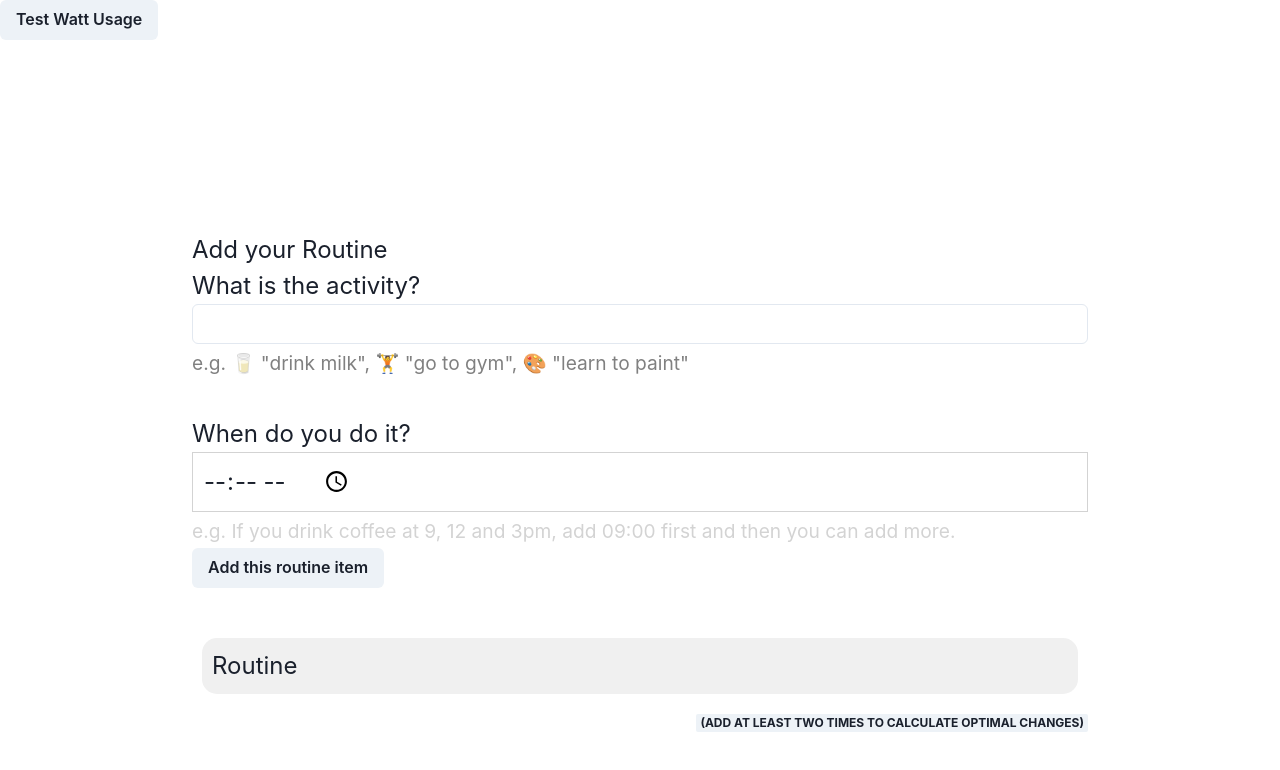
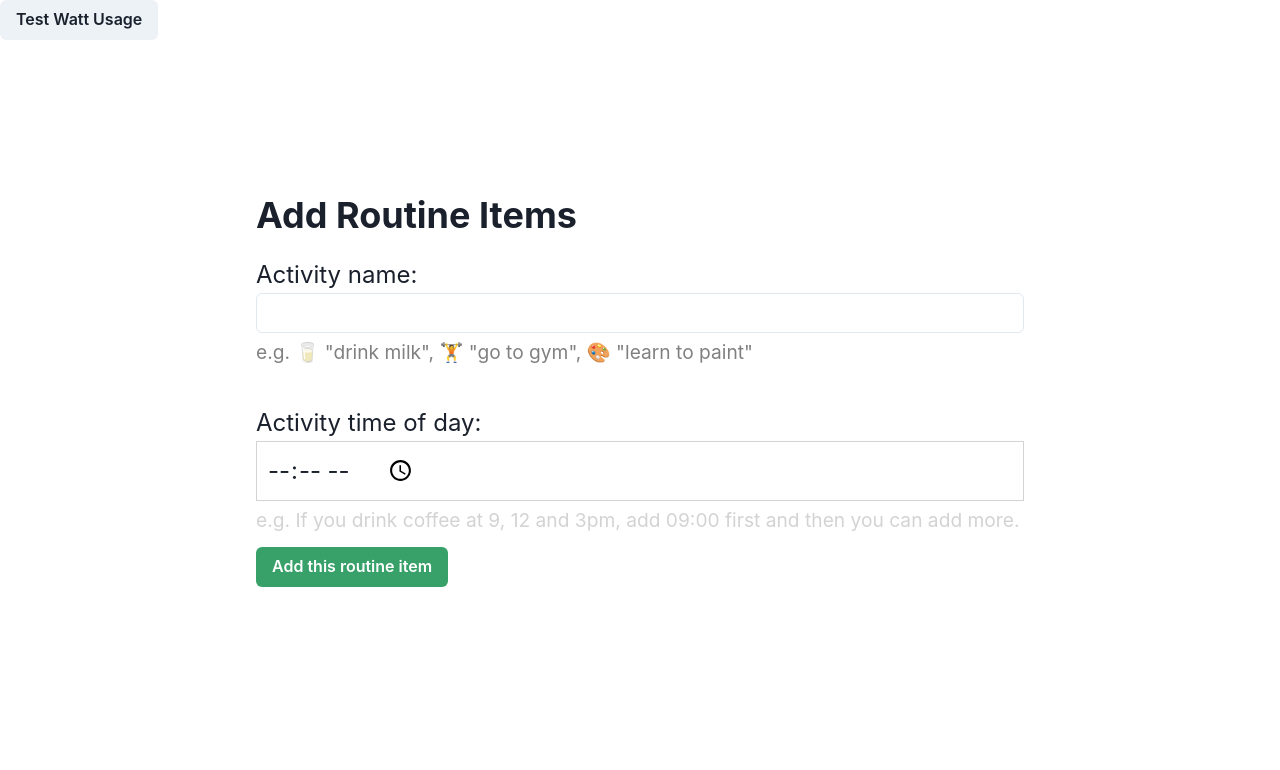
Before and after one commit to sussex-james/habitoclock, a React (Create React App) app: page / in a window 1280 px wide. Both pictures are taken after a click on the button "Help me reduce my footprint". Shown: the top 770 px of the page. Built offline with nearby package versions, Linux system fonts and the light colour scheme.

Commit message:
Fully hook up results, passes results from store as value to Results component.
- Improve the form UI/UX, make it simpler and shorter wording
- Improve the splash page copy

```diff
--- a/src/components/Entry.js
+++ b/src/components/Entry.js
@@ -36,8 +36,8 @@ const WelcomeScreen = ({onDone}) => <div>
         m="0 auto"
     >
         <Hero
-            title="Motivate yourself to achieve better habits by helping the environment"
-            subtitle="Reduce your Carbon Footprint by purposefully choosing which times to change your habits for the most green impact"
+            title="Get insights on your routines Carbon Impact"
+            subtitle="Reduce your Carbon Footprint by purposefully choosing which times to change your routine for the most green impact"
             image="https://source.unsplash.com/collection/404339/800x600"
             ctaText="Help me reduce my footprint"
             ctaOnClick={() => onDone()}
--- a/src/components/FormInterface/HabitInformationForm.js
+++ b/src/components/FormInterface/HabitInformationForm.js
@@ -1,5 +1,5 @@
 import React, {useContext, useState, useEffect} from "react";
-import { Input, Button, Badge } from '@chakra-ui/react'
+import { Input, Button, Badge, Heading } from '@chakra-ui/react'
 import {observer} from "mobx-react";
 import HabitStore from "./HabitStore";
 
@@ -24,15 +24,17 @@ export default observer(({onDone}) => {
     // that way we can calculate the negative or positive impact of habits. Running for example has no impact.
     // so user learns as they use the application too.
 
-    return(<div style={{fontSize:"150%"}}><h1>Add your Routine</h1>
+    return(<div style={{fontSize:"150%"}}>
 
-        <h1>What is the activity?</h1>
-        <Input placeholder="" onChange={(e) => setCurrentActivity(e.target.value)}/>
+        <Heading>Add Routine Items</Heading>
+        <div style={{marginTop:"20px"}}>
+            <label>Activity name:</label>
+            <Input label="Activity" placeholder="" onChange={(e) => setCurrentActivity(e.target.value)}/>
             <br />
             <small style={{color:"grey"}}>e.g. 🥛 "drink milk", 🏋️ "go to gym", 🎨 "learn to paint"</small>
             <div>
                <br />
-        When do you do it?<br />
+            Activity time of day:<br />
 
                 <div style={{padding:"10px", border: "1px solid lightgrey"}}>
                     <input type="time" id="habit2" name="habit2" required onChange={(e) => {
@@ -46,15 +48,19 @@ export default observer(({onDone}) => {
                 <small style={{color:"lightgrey", marginBottom:"10px"}}>
                     e.g. If you drink coffee at 9, 12 and 3pm, add 09:00 first and then you can add more.
                 </small>
-           <br />
-           <Button onClick={() => {
+               <div style={{marginTop:"10px"}}>
+                   <Button colorScheme={habitInformation.routineItems.length > 1 ? 'grey' : 'green'} onClick={() => {
                        habitInformation.addRoutineItem({ description: currentActivity,
                            timeRepresentation: { hour: currentTime.hour, minute: currentTime.minute}})
+                       setCurrentActivity('')
+                       setCurrentTime({hour: '00', minute: '00'})
                    }}>
                        Add this routine item
                    </Button>
+               </div>
+           </div>
 
-            <div style={{padding: "10px", backgroundColor:"rgb(240,240,240)", borderRadius:"15px", margin:"10px", marginTop:"50px"}}>
+            <div hidden={habitInformation.routineItems.length === 0 } style={{padding: "10px", backgroundColor:"rgb(240,240,240)", borderRadius:"15px", margin:"10px", marginTop:"50px"}}>
                 <h2>Routine</h2>
                 {habitInformation.routineItems.slice().sort((a, b) => a.timeRepresentation.hour < b.timeRepresentation.hour)
                     .map((routineItem) =>
@@ -62,9 +68,9 @@ export default observer(({onDone}) => {
             </div>
 
             <div style={{float:"right"}}>
-                {habitInformation.routineItems.length > 1 ?
-                <Button colorScheme="green" onClick={() => onDone()}>Suggest optimal changes!</Button>
-                    : <Badge>(add at least two times to calculate optimal changes)</Badge>}
+                {habitInformation.routineItems.length > 1
+                    ? <Button colorScheme="green" size='lg' onClick={() => onDone()}>Show Routine Insights</Button>
+                    : <span style={{color:"grey"}}></span>}
             </div>
         </div>
     </div>)
--- a/src/components/FormInterface/HabitStore.js
+++ b/src/components/FormInterface/HabitStore.js
@@ -29,7 +29,8 @@ export default createContext(new class Habit {
         console.log('Processing results.')
         runInAction(async () => { // Get Async context
             const results = await WattUsageAndEmojisService.getWattUsageAndEmojis(this.routineItems.map((item) => item.description))
-            const wattUsage = results.map((item) => item.watt)
+            console.log('results were; ', results)
+            const wattUsage = results.map((item) => item.watts)
             const emojis = results.map((item) => item.emoji)
 
         this.results = await Promise.all(this.routineItems.map(async (item, ind) => {
@@ -47,16 +48,25 @@ export default createContext(new class Habit {
 
             // best usually lower than usage.
             // 400 / 600 = 0.66 = 33% saving from peak.
-            const percentageDifference =  1 - (best / usage)
+            let percentageDifference =  1 - (best / usage)
 
-            return({
+            if (percentageDifference < 0) {
+                percentageDifference = 0
+            }
+
+            const output = {
                 ...item, // description + timeRepresentation
                 'name': item.description,
-                'usage': 10, //usage,
-                'watts': 50, // watts,
+                'usage': usage,
+                'watts': watts,
+                'best': best,
                 'emoji': emoji,
-                'percentageDifference': 0.15, // percentageDifference
-            })
+                'percentageDifference': percentageDifference,// percentageDifference
+            }
+
+            console.log('Output was: ', output)
+
+            return(output)
 
         }))
         onDone()
--- a/src/components/FormInterface/PersonalHabitCalculator.js
+++ b/src/components/FormInterface/PersonalHabitCalculator.js
@@ -30,7 +30,7 @@ export default observer(() => {
     }, [form])*/
 
   return (
-    <div style={{ padding: "15%" }}>
+    <div style={{ padding: "12% 20%" }}>
       {stage === STAGES.FIRST_GATHER_HABIT_DATA && (
         <HabitInformationForm
           onDone={() => setStage(STAGES.SECOND_PROCESS_DATA)}
--- a/src/components/Hero.js
+++ b/src/components/Hero.js
@@ -10,6 +10,18 @@ import {
     Text
 } from "@chakra-ui/react";
 
+/**
+ * This generic component is from a CodePen on using Chokra splash pages so we can have a clear explainer
+ * It's not a major part of the project.
+ * @param title
+ * @param subtitle
+ * @param image
+ * @param ctaText
+ * @param ctaOnClick
+ * @param rest
+ * @returns {*}
+ * @constructor
+ */
 export default function Hero({
                                  title,
                                  subtitle,
@@ -19,6 +31,7 @@ export default function Hero({
                                  ...rest
                              }) {
     return (
+        <div>
         <Flex
             align="center"
             justify={{ base: "center", md: "space-around", xl: "space-between" }}
@@ -61,7 +74,7 @@ export default function Hero({
                         py="4"
                         px="4"
                         lineHeight="1"
-                        size="md"
+                        size="lg"
                     >
                         {ctaText}
                     </Button>
@@ -80,6 +93,10 @@ export default function Hero({
                 <Image src={image} size="100%" rounded="1rem" shadow="2xl" />
             </Box>
         </Flex>
+            <div style={{margin: "0 auto", backgroundColor:"rgb(240,255,240)", padding:"20px", fontSize:"130%",alignText:"center"}}>
+                ☕ Did you know a coffee at <b>3pm uses 20% more carbon</b> (g/kwH) than at 11am?
+            </div>
+        </div>
     );
 }
 
--- a/src/services/CarbonUsage.js
+++ b/src/services/CarbonUsage.js
@@ -19,12 +19,13 @@ export const CarbonUsageService = {
 
         const url = 'https://carbon-aware-api.azurewebsites.net/emissions/bylocations?location=eastus&time=' + startTime;
 
-        fetch(url).then((response) => response.json()).then((data) => {
+        return await fetch(url).then((response) => response.json()).then((data) => {
             console.log('Full data was: ', data)
             console.log('Data.0 was: ', data[0])
             console.log(data[0]['rating']);
             const dirtyCarbonUsageInGramsAtThisTime = data[0]['rating'] * kwAmount;
             // use variable to be explicit about the value.
+            console.log('Returning: ', dirtyCarbonUsageInGramsAtThisTime)
             return dirtyCarbonUsageInGramsAtThisTime
         }).catch((e) => {
             console.error(e);
@@ -42,7 +43,7 @@ export const CarbonUsageService = {
 
         const url = 'https://carbon-aware-api.azurewebsites.net/emissions/bylocations/best?location=eastus&time=' + startTime +'&toTime=' + endTime;
 
-        fetch(url).then((response) => response.json()).then((data) => {
+        return await fetch(url).then((response) => response.json()).then((data) => {
             console.log('Full data was: ', data)
             console.log('Data.0 was: ', data[0])
             console.log(data[0]['rating']);
```
Lines whose indentation alone changed are shown as unchanged.
